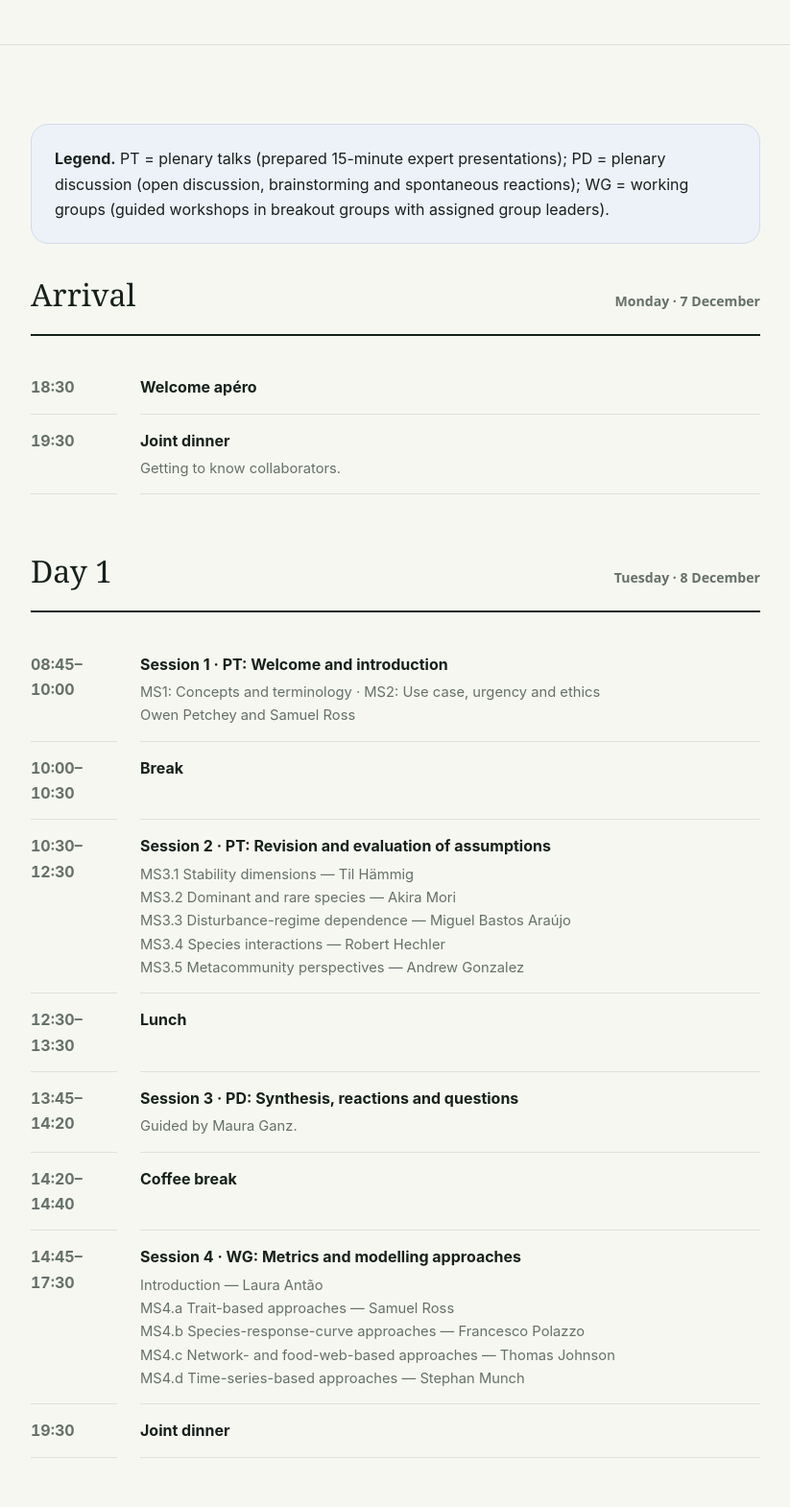
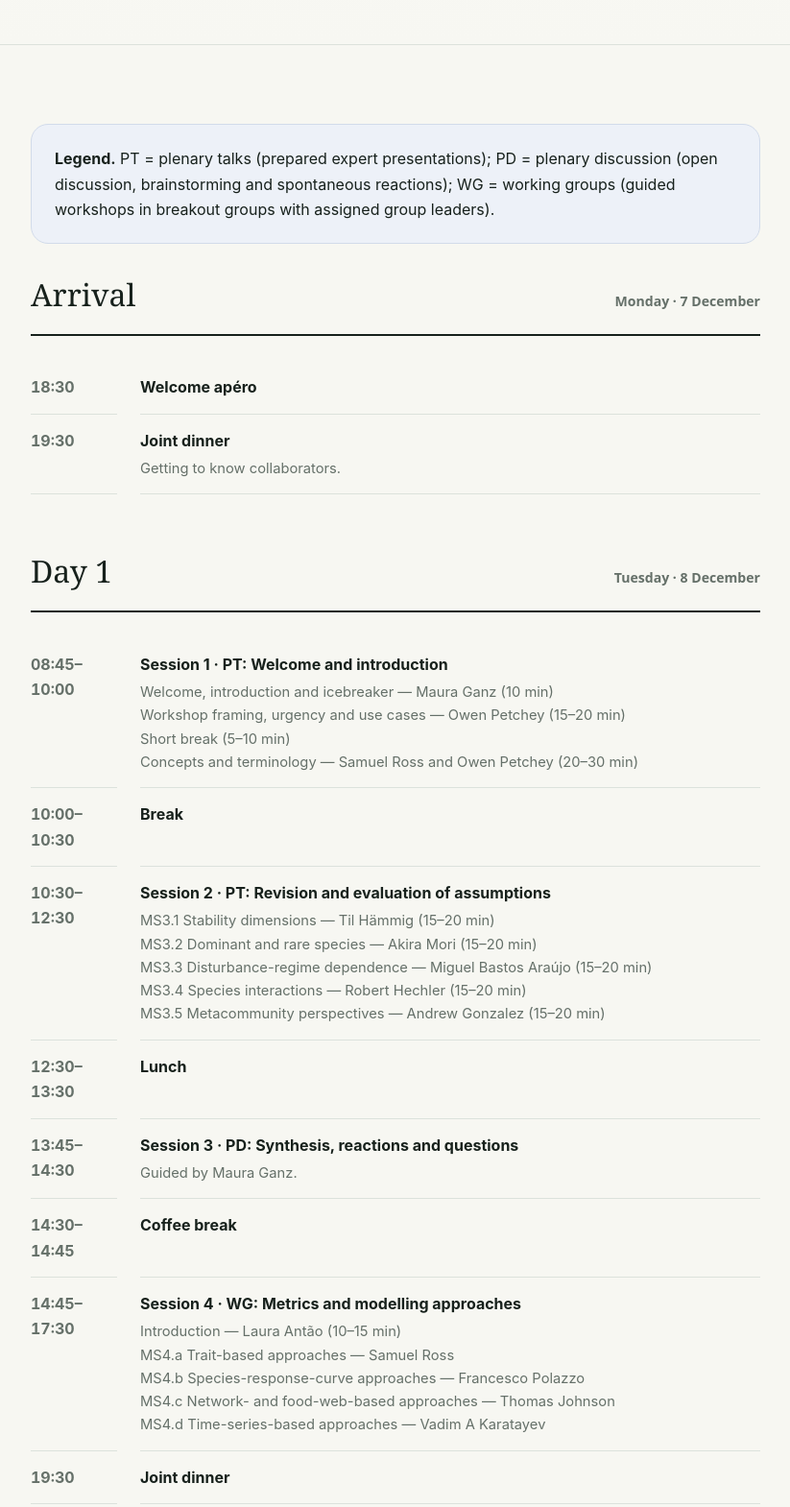
Before and after one commit to ResponseDiversityNetwork/RD-Workshop-2026, a plain HTML site: page agenda.html in a window 1280 px wide. Shown: the part 540-2110 px from the top of the page at 96% size, without its empty margins (228-1051 px from the left). Drawn offline with Linux system fonts and the light colour scheme.

Commit message:
explorer + steve -> vadim

```diff
--- a/agenda.html
+++ b/agenda.html
@@ -3,22 +3,22 @@
 <a class="skip-link" href="#main">Skip to content</a>
 <header class="site-header"><nav class="nav-wrap" aria-label="Main navigation"><a class="brand" href="index.html">RD Workshop 2026</a><button class="menu-toggle" type="button" aria-expanded="false" aria-controls="main-nav">Menu</button><ul class="nav-links" id="main-nav"><li><a href="index.html">Home</a></li><li><a class="active" href="agenda.html">Agenda</a></li><li><a href="participants.html">Participants</a></li><li><a href="travel.html">Getting there</a></li><li><a href="venue.html">Venue</a></li><li><a href="rigi.html">Group Activity</a></li><li><a href="administrative.html">Administrative</a></li></ul></nav></header>
 <main id="main"><section class="page-hero"><div class="container"><div class="title-logo-heading"><div><p class="kicker">Programme · definitive agenda</p><h1 class="page-title">Definitive agenda</h1></div><img class="title-logo" src="assets/images/rigi-ws-logo.png" alt=""></div><p class="lead">The programme runs from the welcome on Monday evening through the workshop closing on Thursday afternoon.</p><div class="link-row"><a class="button secondary" href="https://drive.google.com/drive/folders/1cVGSi4wc9Nhe2fPdjX42yO3h7nQJ4OTM?dmr=1&amp;ec=wgc-drive-%5Bmodule%5D-goto" target="_blank" rel="noopener">Open shared workshop folder ↗</a></div></div></section>
-<section class="section"><div class="container prose"><div class="notice"><strong>Legend.</strong> PT = plenary talks (prepared 15-minute expert presentations); PD = plenary discussion (open discussion, brainstorming and spontaneous reactions); WG = working groups (guided workshops in breakout groups with assigned group leaders).</div>
+<section class="section"><div class="container prose"><div class="notice"><strong>Legend.</strong> PT = plenary talks (prepared expert presentations); PD = plenary discussion (open discussion, brainstorming and spontaneous reactions); WG = working groups (guided workshops in breakout groups with assigned group leaders).</div>
 <div class="schedule-day"><h2>Arrival <small>Monday · 7 December</small></h2><div class="schedule"><div class="time">18:30</div><div class="event"><strong>Welcome apéro</strong></div><div class="time">19:30</div><div class="event"><strong>Joint dinner</strong><div class="meta">Getting to know collaborators.</div></div></div></div>
 <div class="schedule-day"><h2>Day 1 <small>Tuesday · 8 December</small></h2><div class="schedule">
-<div class="time">08:45–10:00</div><div class="event"><strong>Session 1 · PT: Welcome and introduction</strong><div class="meta">MS1: Concepts and terminology · MS2: Use case, urgency and ethics<br>Owen Petchey and Samuel Ross</div></div>
+<div class="time">08:45–10:00</div><div class="event"><strong>Session 1 · PT: Welcome and introduction</strong><div class="meta">Welcome, introduction and icebreaker — Maura Ganz (10 min)<br>Workshop framing, urgency and use cases — Owen Petchey (15–20 min)<br>Short break (5–10 min)<br>Concepts and terminology — Samuel Ross and Owen Petchey (20–30 min)</div></div>
 <div class="time">10:00–10:30</div><div class="event"><strong>Break</strong></div>
-<div class="time">10:30–12:30</div><div class="event"><strong>Session 2 · PT: Revision and evaluation of assumptions</strong><div class="meta">MS3.1 Stability dimensions — Til Hämmig<br>MS3.2 Dominant and rare species — Akira Mori<br>MS3.3 Disturbance-regime dependence — Miguel Bastos Araújo<br>MS3.4 Species interactions — Robert Hechler<br>MS3.5 Metacommunity perspectives — Andrew Gonzalez</div></div>
+<div class="time">10:30–12:30</div><div class="event"><strong>Session 2 · PT: Revision and evaluation of assumptions</strong><div class="meta">MS3.1 Stability dimensions — Til Hämmig (15–20 min)<br>MS3.2 Dominant and rare species — Akira Mori (15–20 min)<br>MS3.3 Disturbance-regime dependence — Miguel Bastos Araújo (15–20 min)<br>MS3.4 Species interactions — Robert Hechler (15–20 min)<br>MS3.5 Metacommunity perspectives — Andrew Gonzalez (15–20 min)</div></div>
 <div class="time">12:30–13:30</div><div class="event"><strong>Lunch</strong></div>
-<div class="time">13:45–14:20</div><div class="event"><strong>Session 3 · PD: Synthesis, reactions and questions</strong><div class="meta">Guided by Maura Ganz.</div></div>
-<div class="time">14:20–14:40</div><div class="event"><strong>Coffee break</strong></div>
-<div class="time">14:45–17:30</div><div class="event"><strong>Session 4 · WG: Metrics and modelling approaches</strong><div class="meta">Introduction — Laura Antão<br>MS4.a Trait-based approaches — Samuel Ross<br>MS4.b Species-response-curve approaches — Francesco Polazzo<br>MS4.c Network- and food-web-based approaches — Thomas Johnson<br>MS4.d Time-series-based approaches — Stephan Munch</div></div>
+<div class="time">13:45–14:30</div><div class="event"><strong>Session 3 · PD: Synthesis, reactions and questions</strong><div class="meta">Guided by Maura Ganz.</div></div>
+<div class="time">14:30–14:45</div><div class="event"><strong>Coffee break</strong></div>
+<div class="time">14:45–17:30</div><div class="event"><strong>Session 4 · WG: Metrics and modelling approaches</strong><div class="meta">Introduction — Laura Antão (10–15 min)<br>MS4.a Trait-based approaches — Samuel Ross<br>MS4.b Species-response-curve approaches — Francesco Polazzo<br>MS4.c Network- and food-web-based approaches — Thomas Johnson<br>MS4.d Time-series-based approaches — Vadim A Karatayev</div></div>
 <div class="time">19:30</div><div class="event"><strong>Joint dinner</strong></div>
 </div></div>
 <div class="schedule-day"><h2>Day 2 <small>Wednesday · 9 December</small></h2><div class="schedule">
 <div class="time">08:45–10:00</div><div class="event"><strong>Session 5 · PD: Summary and synthesis of Session 4</strong><div class="meta">Group-lead summaries and plenary discussion, guided by Maura Ganz.</div></div>
 <div class="time">10:00–10:30</div><div class="event"><strong>Break</strong></div>
-<div class="time">10:30–12:30</div><div class="event"><strong>Session 6 · WG: Operationalisation</strong><div class="meta">MS5 Data requirements and sources — Maria Dornelas<br>MS6 Validation and platform conceptualisation — Miguel Bastos Araújo and Robert Hechler</div></div>
+<div class="time">10:30–12:30</div><div class="event"><strong>Session 6 · WG: Operationalisation</strong><div class="meta">MS5 Data requirements and sources — Maria Dornelas<br>MS6 Validation and platform conceptualisation — Miguel Bastos Araújo and Robert Hechler<br><a href="https://opetchey.github.io/RD-explorer/" target="_blank" rel="noopener">Open the prototype RD explorer ↗</a></div></div>
 <div class="time">12:30–13:30</div><div class="event"><strong>Lunch</strong></div>
 <div class="time">13:45–17:30</div><div class="event"><strong>Group activity</strong><div class="meta">Depending on weather and snow conditions, options may include a walk, sledging or a visit to the spa.</div></div>
 <div class="time">19:30</div><div class="event"><strong>Joint dinner</strong></div>
@@ -26,7 +26,7 @@
 <div class="schedule-day"><h2>Day 3 <small>Thursday · 10 December</small></h2><div class="schedule">
 <div class="time">08:45–10:00</div><div class="event"><strong>Session 7 · PD: Summary and synthesis of Session 6</strong><div class="meta">Group-lead summaries and plenary discussion.</div></div>
 <div class="time">10:00–10:30</div><div class="event"><strong>Break</strong></div>
-<div class="time">10:30–12:30</div><div class="event"><strong>Session 8 · PD: Scalability, uncertainty, limitations and roadmap</strong><div class="meta">MS7.1 Scalability — Roslyn Henry<br>MS7.2 Uncertainty — Thomas Johnson<br>MS8 Roadmap — Samuel Ross</div></div>
+<div class="time">10:30–12:30</div><div class="event"><strong>Session 8 · PD: Scalability, uncertainty, limitations and roadmap</strong><div class="meta">MS7.1 Scalability — Roselyn Henry (15–20 min)<br>MS7.2 Uncertainty — Thomas Johnson (15–20 min)<br>MS8 Roadmap — Samuel Ross (15–20 min)</div></div>
 <div class="time">12:30–13:30</div><div class="event"><strong>Lunch</strong></div>
 <div class="time">13:30–16:30</div><div class="event"><strong>Session 9 · PD: Workshop synthesis and open discussion</strong><div class="meta">Deliverables and delegation of follow-up work; workshop performance assessment.<br>Owen Petchey and Maura Ganz</div></div>
 <div class="time">16:30</div><div class="event"><strong>Closing</strong></div>
```
Also changed, not shown: index.html (+2 -2 lines).
